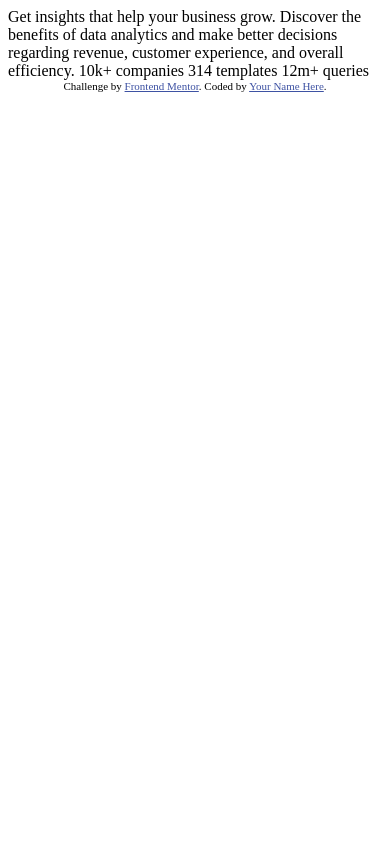
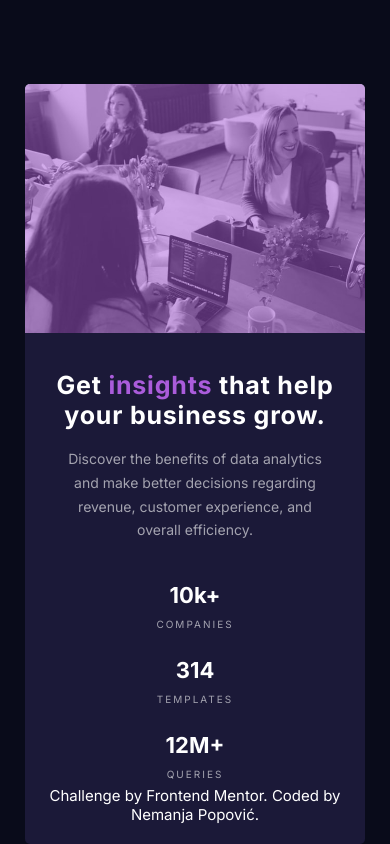
Before and after one commit to popovicnemanja/preview-card-task, a plain HTML site: page index.html in a window 390 px wide. Drawn offline with Linux system fonts and the light colour scheme.

Commit message:
finished mobile view

```diff
--- /dev/null
+++ b/assets/sass/style.scss
@@ -0,0 +1,161 @@
+//Colors
+:root {
+    --clr-violet: hsl(277, 64%, 61%); //accent
+
+    --clr-blue: hsl(244, 38%, 16%); //card background
+    --clr-blue-dark: hsl(233, 47%, 7%); // main background
+
+    --clr-white: hsl(0, 0%, 100%); //main heading, stats
+    --clr-white-light: hsla(0, 0%, 100%, 0.75); //main paragraph
+    --clr-white-lighter: hsla(0, 0%, 100%, 0.6); //stat headings
+    --ff-primary: 'Inter', sans-serif;
+    --ff-secondary: 'Lexend Deca', sans-serif;
+}
+
+html {
+    font-size: 62.5%;
+}
+
+
+/* Box sizing rules */
+*,
+*::before,
+*::after {
+    box-sizing: border-box;
+}
+
+body,
+h1,
+h2,
+h3,
+p {
+    margin: 0;
+    padding: 0;
+}
+
+a {
+    text-decoration: none;
+    transition: .3s all;
+}
+
+body {
+    font-family: var(--ff-primary);
+    font-size: 1.5rem;
+
+    background-color: var(--clr-blue-dark);
+    color: var(--clr-white-light);
+}
+
+
+.container {
+    width: 87%;
+    height: 100vh;
+    margin: 0 auto;
+
+    position: relative;
+    display: flex;
+    flex-direction: column;
+    align-items: center;
+}
+
+.card {
+    margin-top: 8.4rem;
+    overflow: hidden;
+    background-color: var(--clr-blue);
+    border-radius: .5rem;
+}
+
+.card__image {
+    position: relative;
+    line-height: 0;
+}
+
+
+.card__image::before {
+    position: absolute;
+    content: '';
+    width: 100%;
+    height:100%;
+
+    background-color: var(--clr-violet);
+    opacity: .5;
+}
+
+.card__mobile-img {
+    width: 100%;
+}
+
+.card__desktop-img {
+    display: none;
+}
+
+.card__content {
+    padding: 3.7rem 3rem;
+    text-align: center;
+}
+
+.card__content-headline {
+    margin-bottom: 1.7rem;
+    font-size: 2.5rem;
+    letter-spacing: 0.8px;
+    line-height: 1.2;
+    color: var(--clr-white);
+
+    span {
+        color: var(--clr-violet);
+    }
+}
+
+.card__content-text {
+    margin-bottom: 4rem;
+    font-size: 1.4rem;
+    line-height: 1.7;
+    color: var(--clr-white-lighter);
+}
+
+.card__stats-col:not(last-child) {
+    margin-bottom: 2.5rem;
+}
+
+.card__stats-headline {
+    margin-bottom: .5rem;
+    font-size: 2.2rem;
+    color: var(--clr-white);
+}
+
+
+.card__stats-span {
+    // font-family: var(--ff-secondary);
+    font-size: 1rem;
+
+    letter-spacing: 2px;
+    text-transform: uppercase;
+    color: var(--clr-white-lighter);
+}
+
+.attribution {
+    position: absolute;
+    bottom: 2rem;
+    text-align: center;
+    color: var(--clr-white);
+}
+
+.attribution a {
+    position: relative;
+    color: var(--clr-white);
+
+    &::before {
+        content: '';
+        position: absolute;
+        height: 1px;
+        width: 100%;
+        bottom: -2px;
+        transform: scale(0);
+        transition: .3s all;
+        background-color: var(--clr-white);
+    }
+
+    &:hover::before {
+        transform: scale(1);
+    }
+}
--- a/index.html
+++ b/index.html
@@ -4,30 +4,47 @@
   <meta charset="UTF-8">
   <meta name="viewport" content="width=device-width, initial-scale=1.0"> <!-- displays site properly based on user's device -->
 
-  <link rel="icon" type="image/png" sizes="32x32" href="./images/favicon-32x32.png">
+  <link rel="icon" type="image/png" sizes="32x32" href="./assets/images/favicon-32x32.png">
+  <link rel="stylesheet" href="assets/css/style.css">
+  <link rel="preconnect" href="https://fonts.gstatic.com">
+  <link href="https://fonts.googleapis.com/css2?family=Inter:wght@400;700&family=Lexend+Deca&display=swap" rel="stylesheet">
 
   <title>Frontend Mentor | Stats preview card component</title>
 
-  <!-- Feel free to remove these styles or customise in your own stylesheet 👍 -->
-  <style>
-    .attribution { font-size: 11px; text-align: center; }
-    .attribution a { color: hsl(228, 45%, 44%); }
-  </style>
 </head>
 <body>
+  <div class="container">
+    <div class="card">
+      <div class="card__image">
+        <img src="assets/images/image-header-mobile.jpg" alt="mobile header image" class="card__mobile-img">
+        <img src="assets/images/image-header-desktop.jpg" alt="desktop header image" class="card__desktop-img">
+      </div>
 
-  Get insights that help your business grow.
+      <div class="card__content">
+        <h2 class="card__content-headline">Get <span>insights</span> that help your business grow.</h2>
+        <p class="card__content-text">Discover the benefits of data analytics and make better decisions regarding revenue, customer experience, and overall efficiency.</p>
+        <div class="card__stats">
+          <div class="card__stats-col">
+            <h3 class="card__stats-headline">10k+</h3>
+            <span class="card__stats-span">companies</span>
+          </div>
+          <div class="card__stats-col">
+            <h3 class="card__stats-headline">314</h3>
+            <span class="card__stats-span">templates</span>
+          </div>
+          <div class="card__stats-col">
+            <h3 class="card__stats-headline">12M+</h3>
+            <span class="card__stats-span">queries</span>
+          </div>
+        </div>
+      </div>
+    </div>
 
-  Discover the benefits of data analytics and make better decisions regarding revenue, customer
-  experience, and overall efficiency.
-
-  10k+ companies
-  314 templates
-  12m+ queries
-
-  <div class="attribution">
-    Challenge by <a href="https://www.frontendmentor.io?ref=challenge" target="_blank">Frontend Mentor</a>.
-    Coded by <a href="#">Your Name Here</a>.
+    <div class="attribution">
+      <p>
+        Challenge by <a href="https://www.frontendmentor.io?ref=challenge" target="_blank">Frontend Mentor</a>. Coded by <a href="https://github.com/popovicnemanja" target="_blank">Nemanja Popović</a>.
+      </p>
+    </div>
   </div>
 </body>
 </html>
```
Also changed, not shown: assets/css/style.css (added), assets/design/desktop-design.jpg (renamed from design/desktop-design.jpg), assets/design/desktop-preview.jpg (renamed from design/desktop-preview.jpg), assets/design/mobile-design.jpg (renamed from design/mobile-design.jpg), assets/images/favicon-32x32.png (renamed from images/favicon-32x32.png), assets/images/image-header-desktop.jpg (renamed from images/image-header-desktop.jpg), assets/images/image-header-mobile.jpg (renamed from images/image-header-mobile.jpg), 7 other files.
